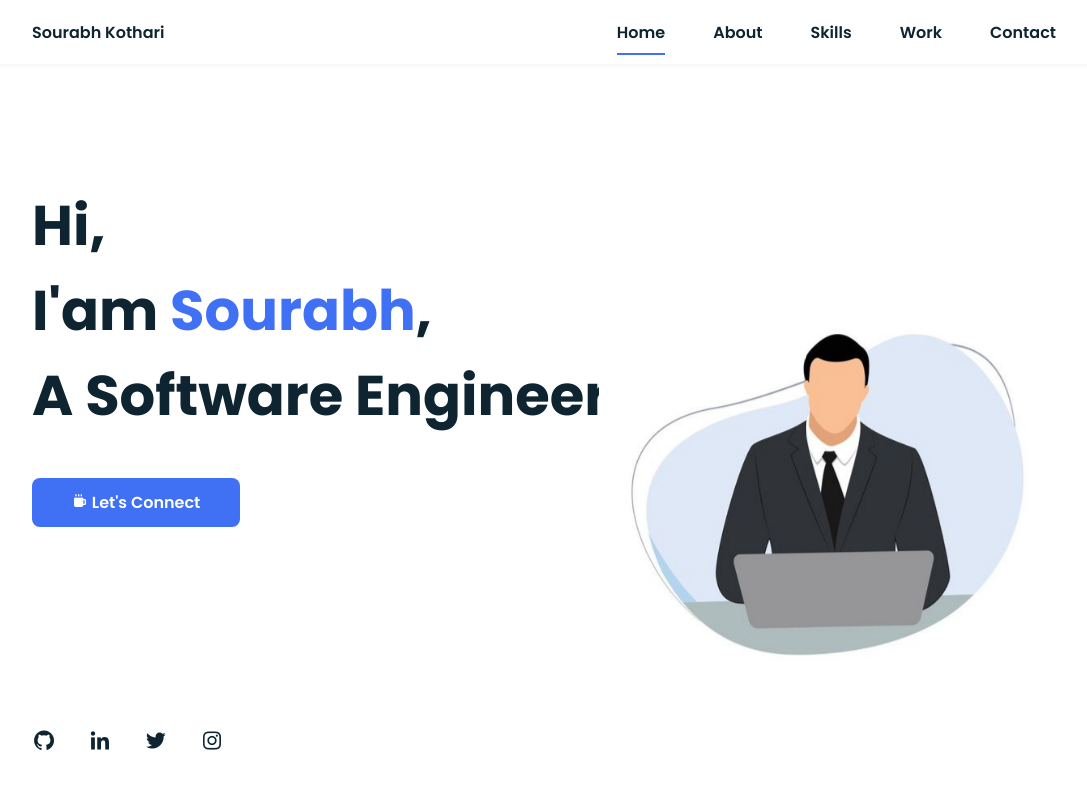
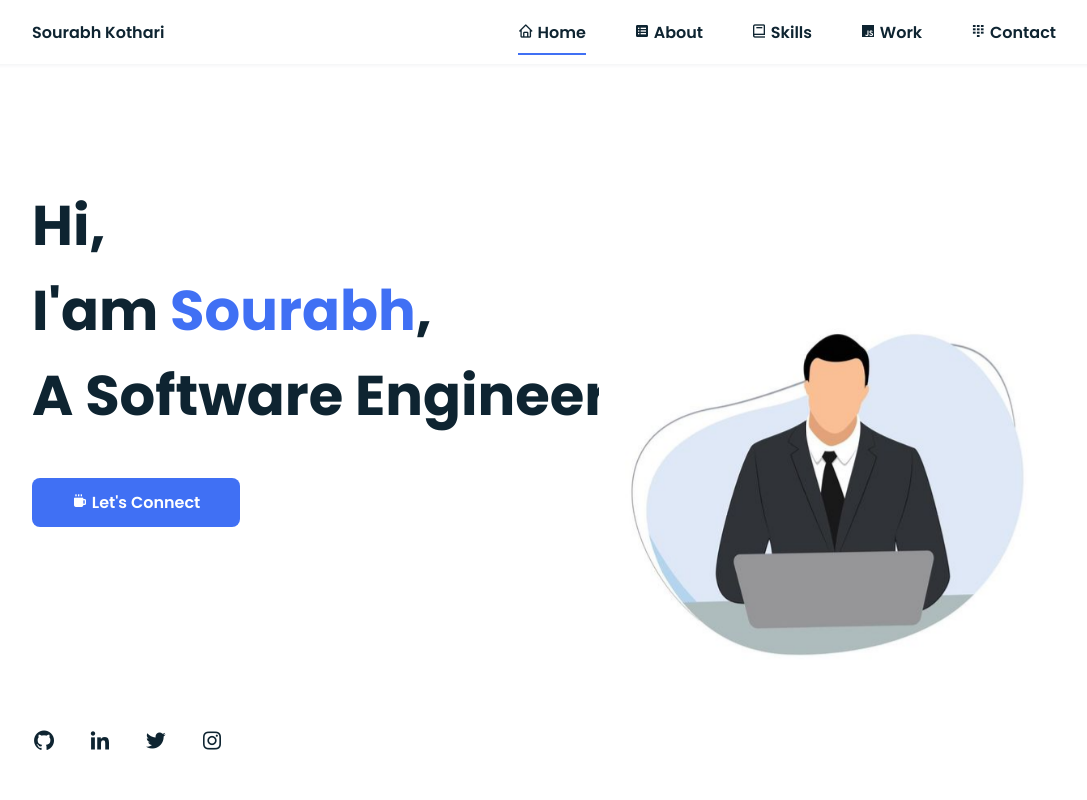
Before and after one commit to golemvincible/portfolio, a plain HTML site: page index.html in a window 1280 px wide. Shown: the top 800 px of the page, without its empty margins (96-1183 px from the left). Drawn offline with nearby package versions, Linux system fonts and the light colour scheme.

Commit message:
update: ui chnges

```diff
--- a/assets/css/styles.css
+++ b/assets/css/styles.css
@@ -74,6 +74,8 @@ img{
   height: auto;
   display: block;
 }
+
+
 
 /*===== CLASS CSS ===== */
 .section-title{
--- a/index.html
+++ b/index.html
@@ -25,11 +25,11 @@
 
                 <div class="nav__menu" id="nav-menu">
                     <ul class="nav__list">
-                        <li class="nav__item"><a href="#home" class="nav__link active">Home</a></li>
-                        <li class="nav__item"><a href="#about" class="nav__link">About</a></li>
-                        <li class="nav__item"><a href="#skills" class="nav__link">Skills</a></li>
-                        <li class="nav__item"><a href="#work" class="nav__link">Work</a></li>
-                        <li class="nav__item"><a href="#contact" class="nav__link">Contact</a></li>
+                        <li class="nav__item"><a href="#home" class="nav__link active"><i class="bx bx-home"></i> Home</a></li>
+                        <li class="nav__item"><a href="#about" class="nav__link"><i class="bx bxs-spreadsheet"></i> About</a></li>
+                        <li class="nav__item"><a href="#skills" class="nav__link"><i class="bx bx-book"></i> Skills</a></li>
+                        <li class="nav__item"><a href="#work" class="nav__link"><i class="bx bxl-javascript"></i> Work</a></li>
+                        <li class="nav__item"><a href="#contact" class="nav__link"><i class="bx bx-dialpad"></i> Contact</a></li>
 
                     </ul>
                 </div>
```
